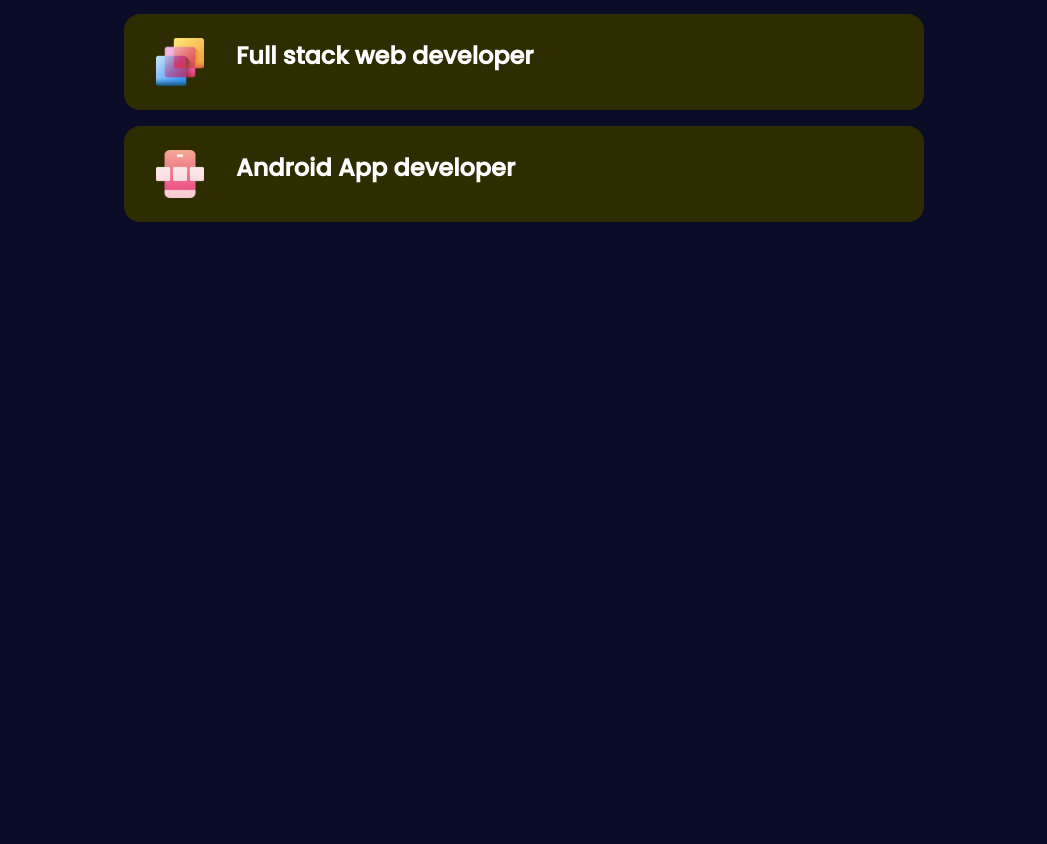
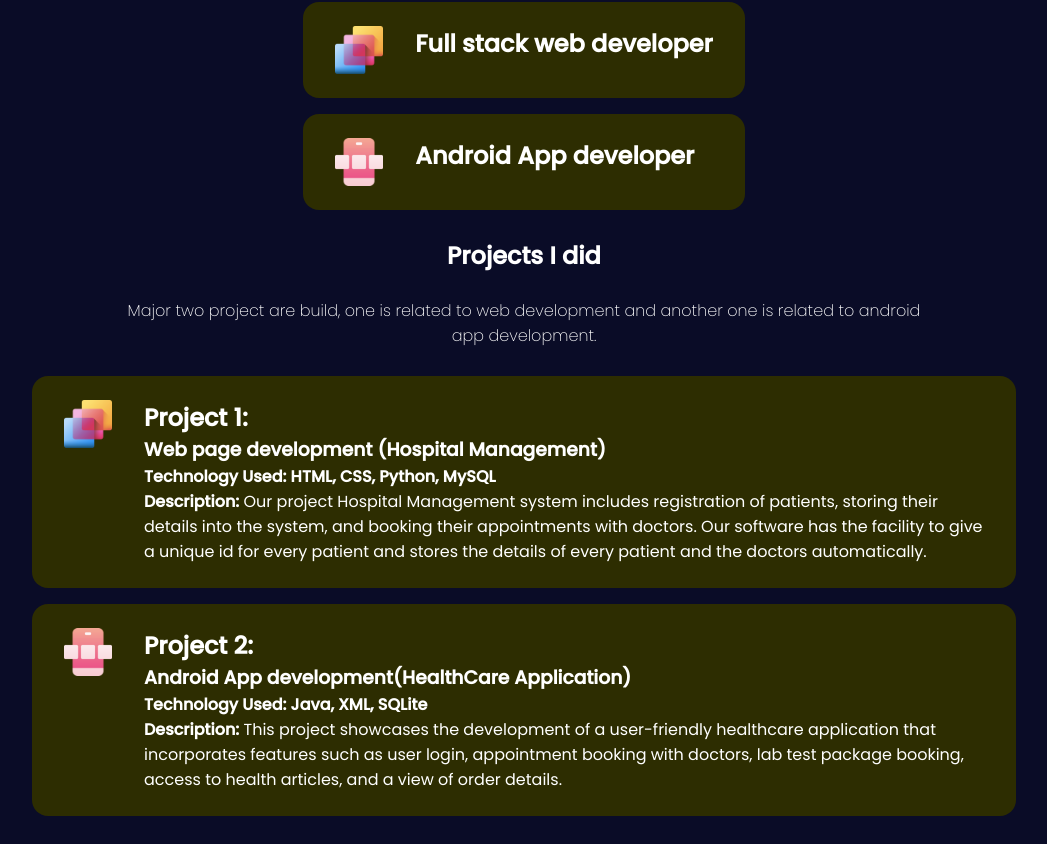
Before and after one commit to jeevans1965/portfolio, a React (Create React App) app: page / in a window 1280 px wide. Shown: the part 981-1825 px from the top of the page, without its empty margins (116-1163 px from the left). Before the commit the page ends 1243 px from the top, so only its background shows below. Built offline with nearby package versions, Linux system fonts and the light colour scheme.

Commit message:
modified:   src/App.js 	new file:   src/components/projects/project.css 	new file:   src/components/projects/project.js

```diff
--- a/src/App.js
+++ b/src/App.js
@@ -1,6 +1,7 @@
 import Navbar from "./components/NavBar/navbar";
 import Intro from "./components/Intro/intro";
 import Skill from "./components/skills/skill";
+import Project from "./components/projects/project";
 
 function App() {
   return (
@@ -8,6 +9,7 @@
      <Navbar/>
      <Intro/>
      <Skill/>
+     <Project/>
     </div>
   );
 }
--- /dev/null
+++ b/src/components/projects/project.css
@@ -0,0 +1,74 @@
+#skills{
+    overflow: hidden;
+    width: 100vw;
+    max-width: 65rem;
+    display: flex;
+    flex-direction: column;
+    align-items: center;
+    justify-content: center;
+    text-align: center;
+    margin: 0 auto;
+}
+
+.skillTtile{
+    font-size: 3rem;
+    font-weight: 600;
+    padding-top: 3rem;
+    margin-bottom: 1.5rem;
+
+}
+
+.skillDesc{
+    font-weight: 300;
+    font-size: 1rem;
+    max-width: 50rem;
+    padding: o 2rem;
+}
+
+.skillBars{
+    margin: 0.75rem;
+    width: 300vw;
+    max-width: fit-content;
+    max-height: fit-content;
+    text-align: left;
+}
+
+.skillBar {
+    display: flex;
+    margin: 1rem;
+    padding: 1.5rem 2rem;
+    border-radius: 1rem;
+    background: rgb(45, 45, 1);
+}
+
+.skillBarImg{
+    object-fit: cover;
+    height: 3rem;
+    width: 3rem;
+    margin-right: 2rem;
+}
+
+.skillText>p{
+    font-size: 0.75rem;
+    font-weight: 200;
+}
+
+@media screen and (max-width:720px) {
+    .skillBarText>p{
+        font-size: 2vw;
+    }
+}
+
+@media screen and (max-width:480px) {
+    .skillBarText>p{
+        font-size: 3vw;
+    }
+    .skillBarImg{
+        height: 2.25rem;
+        width: 2.25rem;
+
+    }
+    .skillBarText{
+        font-size: 5vw;
+    }
+}
--- /dev/null
+++ b/src/components/projects/project.js
@@ -0,0 +1,57 @@
+import React from 'react'
+import './project.css';
+import AppDes from '../../assets/app-design.png'
+import UIDesign from '../../assets/ui-design.png'
+
+
+const Project = () => {
+  return (
+    <section id='skills'>
+      <h1 className='skillTitle'>Projects I did</h1><br/>
+      <span className='skillDesc'>Major two project are build, one is related to web development and another one is related to android app development.</span>
+      <div className='skillBars'>
+        <div className='skillBar'>
+        <img src={UIDesign} alt='skillBarImg' className='skillBarImg'/>
+        <div className='skillBarText'>
+          <h2>
+              Project 1:
+          </h2>
+          <h3>
+            Web page development (Hospital Management)
+          </h3>
+          <h4>
+          Technology Used: HTML, CSS, Python, MySQL
+          </h4>
+          <p><strong>Description:</strong> Our project Hospital Management system includes registration of
+patients, storing their details into the system, and booking their appointments
+with doctors. Our software has the facility to give a unique id for every patient
+and stores the details of every patient and the doctors automatically.
+</p>
+        </div>
+        </div>
+
+        <div className='skillBar'>
+        <img src={AppDes} alt='skillBarImg' className='skillBarImg'/>
+        <div className='skillBarText'>
+          <h2>
+              Project 2:
+          </h2>
+          <h3>
+            Android App development(HealthCare Application)
+          </h3>
+          <h4>
+          Technology Used: Java, XML, SQLite
+          </h4>
+          <p><strong>Description:</strong> This project showcases the development of a user-friendly
+healthcare application that incorporates features such as user login,
+appointment booking with doctors, lab test package booking, access to health
+articles, and a view of order details.
+</p>
+        </div>
+        </div>
+      </div>
+    </section>
+  )
+}
+
+export default Project;
```
